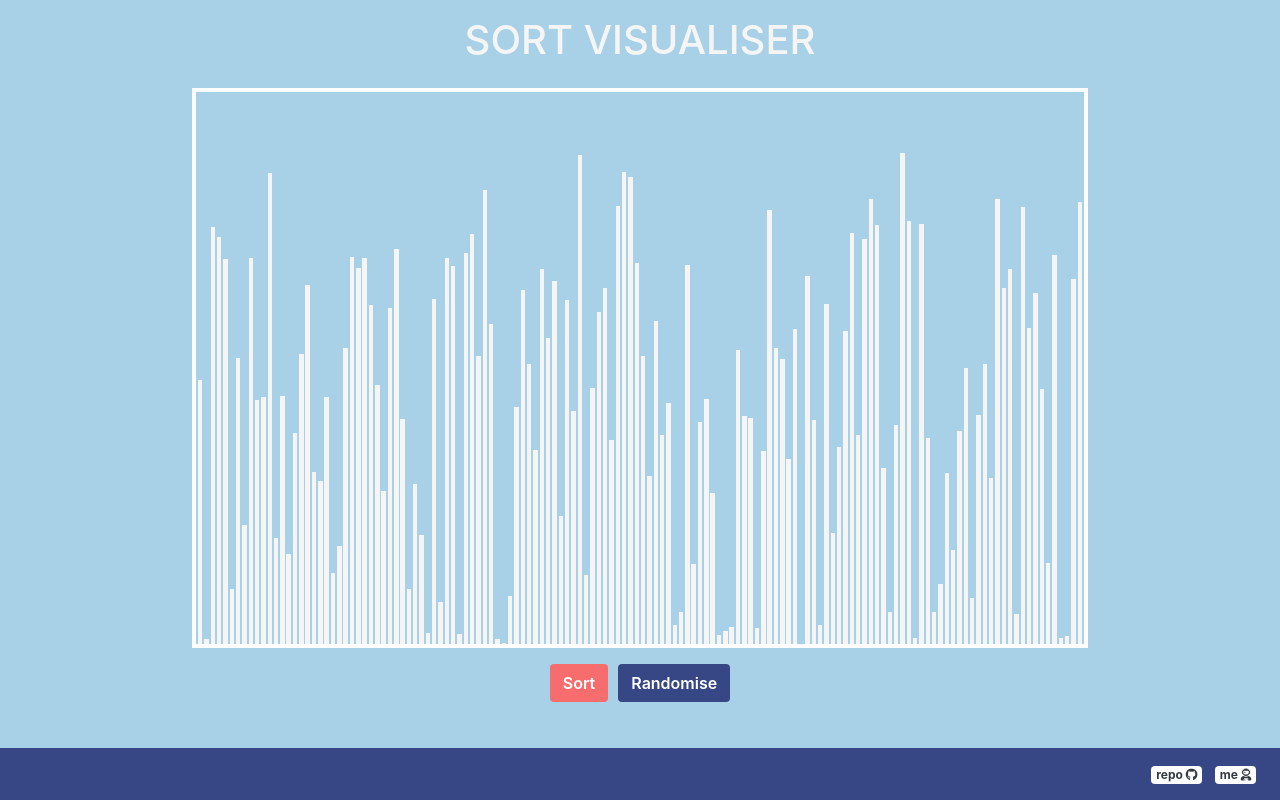
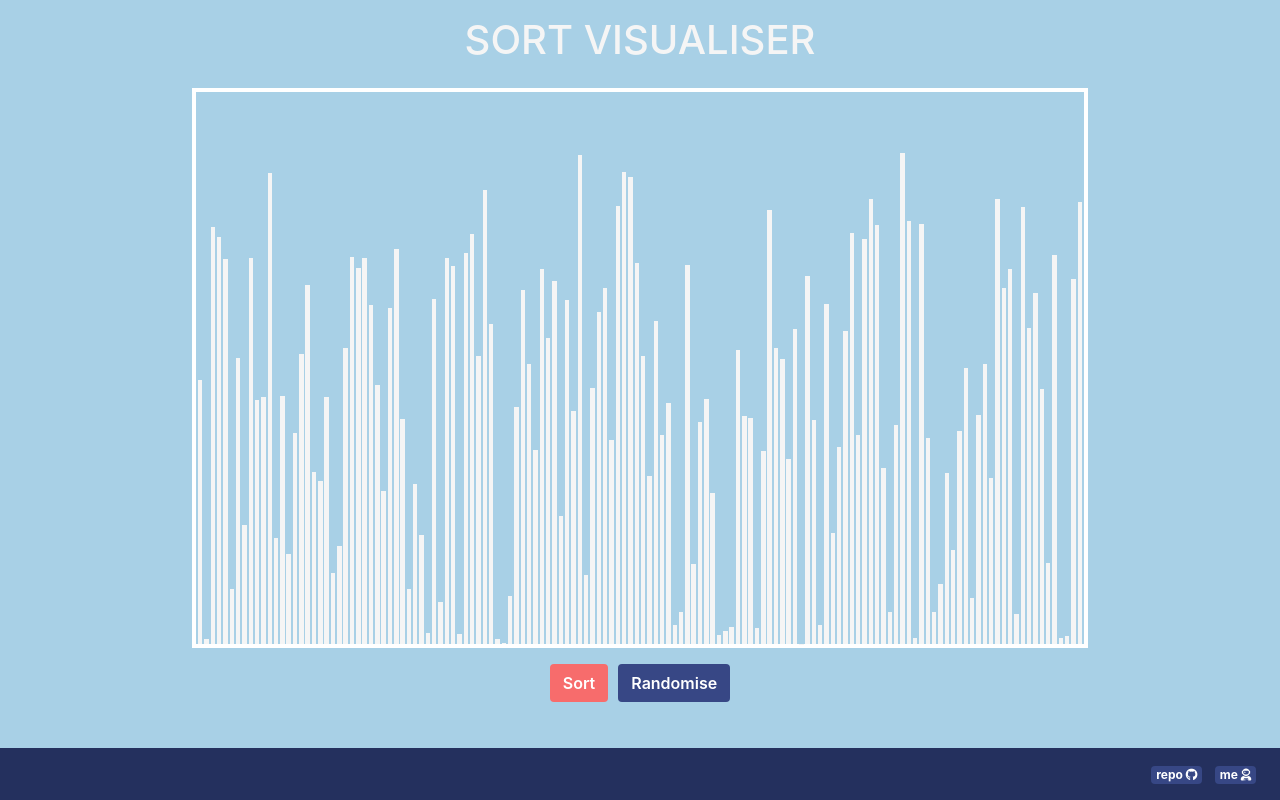
Before and after one commit to russellcxl/sorting-visualiser, a website: page index.html in a window 1280 px wide. Drawn offline with nearby package versions, Linux system fonts and the light colour scheme.

Commit message:
tidied footer

```diff
--- a/index.html
+++ b/index.html
@@ -20,12 +20,22 @@
     <div class="button-container mt-3 d-flex justify-content-center">
         <button class="button-generic button-sort">Sort</button>
         <button class="button-generic button-randomise">Randomise</button>
+
+        <!-- <div class="d-flex justify-content-center align-items-center">
+            <div class="w-75">
+                <input type="range" class="custom-range" id="customRange11" min="0" max="200">
+            </div>
+            <span class="font-weight-bold text-primary ml-2 valueSpan2"></span>
+        </div> -->
+
     </div>
 
-    <footer class="fixed-bottom text-right" style="background: #374785;">
+
+
+    <footer class="fixed-bottom text-right" style="background: #24305e;">
         <p class="h6 pr-4 py-3 my-auto text-warning">
-            <a class="badge text-dark" href="https://github.com/russellcxl/sorting-visualiser" target="_blank">repo <i class="fab fa-github"></i></a>&nbsp;&nbsp;
-            <a class="badge text-dark" href="https://github.com/russellcxl/" target="_blank">me <i class="fas fa-user-astronaut"></i></a>
+            <a class="badge" href="https://github.com/russellcxl/sorting-visualiser" target="_blank">repo <i class="fab fa-github"></i></a>&nbsp;&nbsp;
+            <a class="badge" href="https://github.com/russellcxl/" target="_blank">me <i class="fas fa-user-astronaut"></i></a>
         </p>
     </footer>
 
--- a/main.js
+++ b/main.js
@@ -44,7 +44,10 @@ $sorter.addEventListener("click", function() {
 //taking pivot as last element
 //done when start index = end index i.e. no array left to sort
 async function quickSort(arr, start = 0 , end = arr.length - 1) {
-    if (start >= end) return;
+
+    if (start >= end) {
+        return;
+    }
 
     $bars[end].style.background = "#f76c6c";
 
--- a/style.css
+++ b/style.css
@@ -41,5 +41,6 @@ body {
 }
 
 .badge {
-    background: #ffffff;
+    background: #374785;
+    color: #fff;
 }
```
